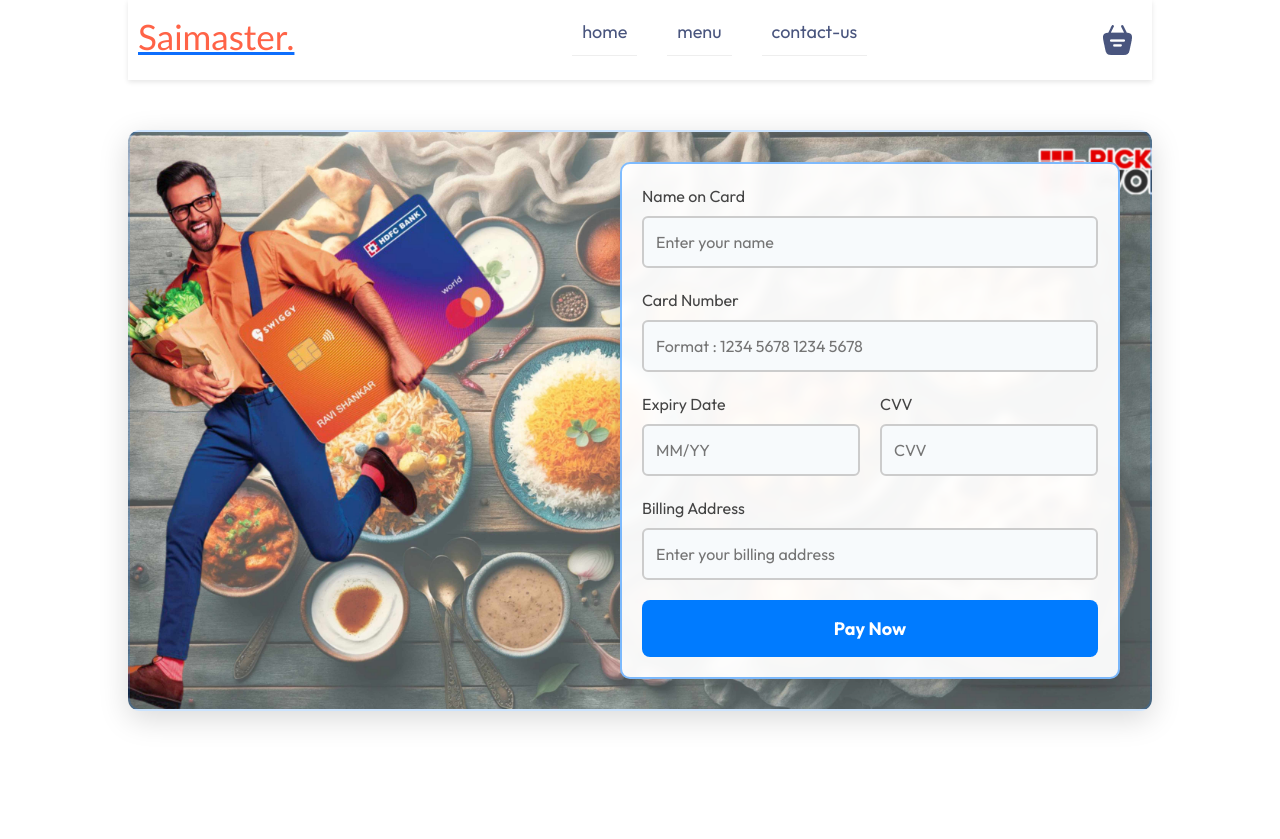
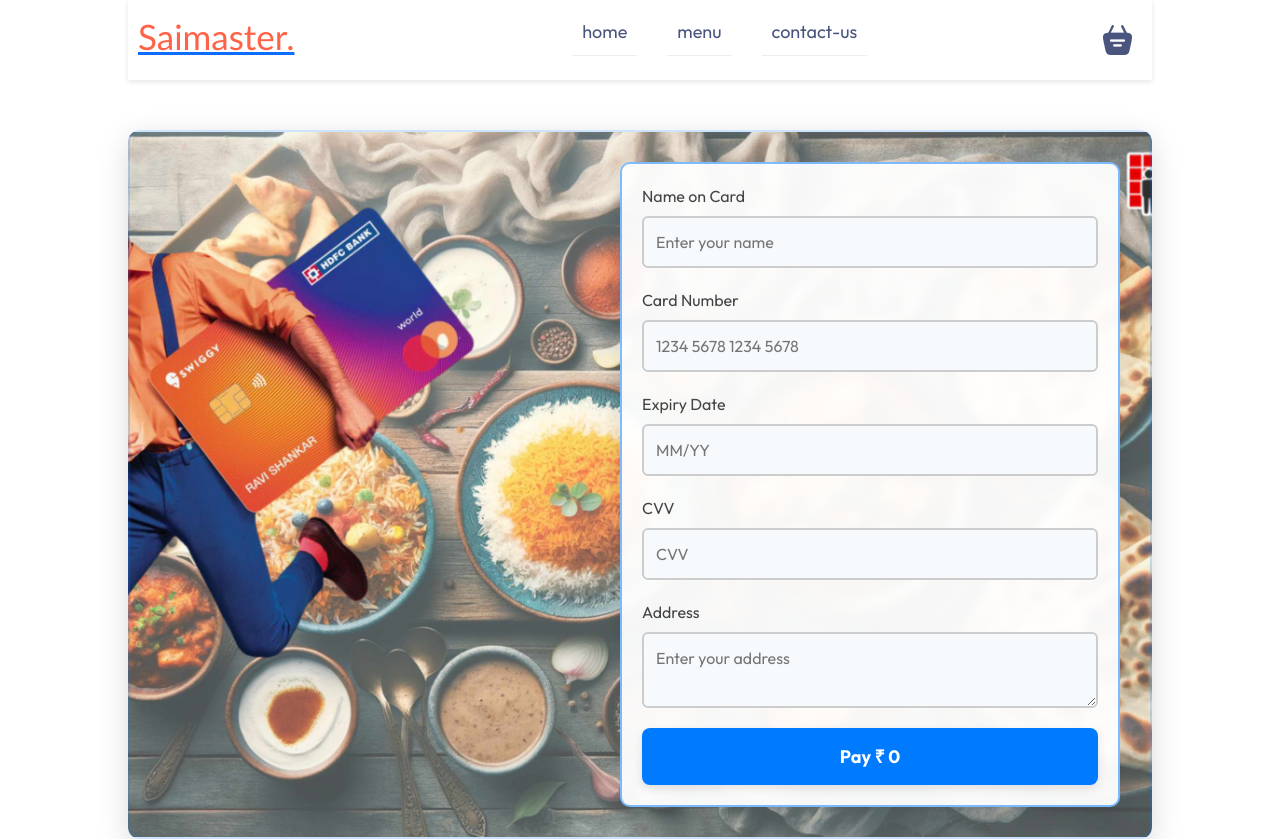
Before and after one commit to bhanualuka/react-food-delivery, a React (Create React App) app: page /payment in a window 1280 px wide. Shown: the top 839 px of the page. Built offline with nearby package versions, Linux system fonts and the light colour scheme.

Commit message:
razorpay-payment-added

```diff
--- a/package.json
+++ b/package.json
@@ -3,6 +3,8 @@
   "version": "0.1.0",
   "private": true,
   "dependencies": {
+    "@stripe/react-stripe-js": "^2.8.0",
+    "@stripe/stripe-js": "^4.4.0",
     "@testing-library/jest-dom": "^5.17.0",
     "@testing-library/react": "^13.4.0",
     "@testing-library/user-event": "^13.5.0",
--- a/public/index.html
+++ b/public/index.html
@@ -39,5 +39,6 @@
       To begin the development, run `npm start` or `yarn start`.
       To create a production bundle, use `npm run build` or `yarn build`.
     -->
+    <script src="https://checkout.razorpay.com/v1/checkout.js"></script>
   </body>
 </html>
--- a/src/App.js
+++ b/src/App.js
@@ -14,8 +14,6 @@ import ExploreMenu from "./components/ExploreMenu/ExploreMenu";
 import MenuPage from "./pages/Payment/ExploreMenuPage/MenuPage";
 
 function App() {
-  const [showLogin, setShowLogin] = useState(false);
-
   return (
     <>
       {/* <div className="jaisaimasterjaibapujimaharaj">
@@ -31,10 +29,8 @@ function App() {
         </h1>
       </div> */}
 
-      {showLogin ? <LoginPopup setShowLogin={setShowLogin} /> : <></>}
-
       <div className="app">
-        <Navbar setShowLogin={setShowLogin} />
+        <Navbar />
         {/* <Header /> */}
         <Routes>
           <Route path="/" element={<Home />} />
--- a/src/components/FoodItem/FoodItem.jsx
+++ b/src/components/FoodItem/FoodItem.jsx
@@ -10,7 +10,6 @@ const FoodItem = ({ id, name, price, description, image }) => {
   const navigate = useNavigate();
 
   const handleItemClick = () => {
-    // Navigate to the detail page for the clicked food item
     navigate(`/food/${id}`);
   };
 
@@ -32,7 +31,7 @@ const FoodItem = ({ id, name, price, description, image }) => {
         </div>
 
         <p className="food-item-desc">{description}</p>
-        <p className="food-item-price">${price}</p>
+        <p className="food-item-price"> &#8377; {price}</p>
       </div>
     </div>
   );
--- a/src/components/Navbar/Navbar.jsx
+++ b/src/components/Navbar/Navbar.jsx
@@ -70,7 +70,7 @@ const Navbar = () => {
             <img src={assets.basket_icon} alt="Cart" />
             {/* <BsCart4 /> */}
           </Link>
-          {/* Displaying  count of unique items in the cart */}
+          {/* Displaying  count of unique items on the cart logo */}
           <div className={getUniqueCartCount() === 0 ? "" : "dot"}>
             {getUniqueCartCount() > 0 && <span>{getUniqueCartCount()}</span>}
           </div>
--- a/src/pages/Payment/Payment.css
+++ b/src/pages/Payment/Payment.css
@@ -1,46 +1,40 @@
 /* Container Styling */
 .payment-page {
   display: flex;
-  justify-content: center; /* Center the content horizontally */
-  padding: 50px 0; /* Add some padding at the top and bottom */
+  justify-content: center;
+  padding: 50px 0;
 }
 
 .payment-container {
   display: flex;
-  justify-content: flex-end; /* Form is aligned to the right */
+  justify-content: flex-end;
   align-items: center;
   max-width: 1200px;
   width: 100%;
   padding: 30px;
-  background: url("/public/CardOffer.jpg") no-repeat center center; /* Added background image */
-  background-size: cover; /* Ensures the image covers the entire container */
+  background: url("/public/CardOffer.jpg") no-repeat center center;
+  background-size: cover;
   border-radius: 12px;
-  border: 2px solid rgba(0, 123, 255, 0.2); /* Light blue border for a soft touch */
+  border: 2px solid rgba(0, 123, 255, 0.2);
   box-shadow: 0 8px 30px rgba(0, 0, 0, 0.15);
   text-align: center;
-  min-height: 500px; /* Set a minimum height for the container */
+  min-height: 500px;
 }
 
-/* Real-time Border on Right-Side Form */
 .payment-form {
-  max-width: 500px; /* Limit the width of the form */
+  max-width: 500px;
   width: 100%;
   display: flex;
   flex-direction: column;
   gap: 20px;
-  margin-left: auto; /* Push the form to the right */
+  margin-left: auto;
   padding: 20px;
-  border: 2px solid rgba(0, 123, 255, 0.5); /* Real-time right-side border */
-  border-radius: 10px; /* Rounded corners */
-  background-color: rgba(
-    255,
-    255,
-    255,
-    0.95
-  ); /* Semi-transparent white background */
-  box-shadow: 0 10px 25px rgba(0, 0, 0, 0.1); /* Soft shadow for a realistic effect */
-  backdrop-filter: blur(5px); /* Add slight blur to make the form stand out */
-  text-align: left; /* Align text to the left */
+  border: 2px solid rgba(0, 123, 255, 0.5);
+  border-radius: 10px;
+  background-color: rgba(255, 255, 255, 0.95);
+  box-shadow: 0 10px 25px rgba(0, 0, 0, 0.1);
+  backdrop-filter: blur(5px);
+  text-align: left;
 }
 
 .form-group {
@@ -54,7 +48,8 @@
   margin-bottom: 8px;
 }
 
-.form-group input {
+.form-group input,
+.form-group textarea {
   padding: 12px;
   font-size: 16px;
   border: 2px solid #ccc;
@@ -63,24 +58,20 @@
   background-color: #f7fafc;
 }
 
-.form-group input:focus {
+.form-group input:focus,
+.form-group textarea:focus {
   border-color: #007bff;
   box-shadow: 0 0 8px rgba(0, 123, 255, 0.5);
 }
 
-.form-group-inline {
-  display: flex;
-  justify-content: space-between;
-  gap: 20px;
+.error {
+  color: red;
+  font-size: 14px;
+  margin-top: 5px;
 }
 
-.form-group-inline .form-group {
-  flex: 1;
-  min-width: 0;
-}
-
-/* Button Styling */
-.payment-btn {
+/* Pay Button Styling */
+.pay-button {
   width: 100%;
   padding: 15px;
   background-color: #007bff;
@@ -90,13 +81,20 @@
   font-size: 18px;
   font-weight: bold;
   cursor: pointer;
-  transition: background-color 0.3s ease, transform 0.3s ease;
+  transition: background-color 0.3s ease, transform 0.3s ease,
+    box-shadow 0.3s ease;
+  box-shadow: 0 4px 10px rgba(0, 0, 0, 0.1);
 }
 
-.payment-btn:hover {
+.pay-button:hover {
   background-color: #0056b3;
-  box-shadow: 0 4px 15px rgba(0, 123, 255, 0.5);
-  transform: translateY(-2px); /* Adds a small hover effect */
+  box-shadow: 0 6px 15px rgba(0, 0, 0, 0.2);
+  transform: translateY(-2px);
+}
+
+.pay-button:focus {
+  outline: none;
+  box-shadow: 0 0 8px rgba(0, 123, 255, 0.5);
 }
 
 /* Modal Popup Styling */
@@ -106,7 +104,7 @@
   left: 0;
   width: 100%;
   height: 100%;
-  background-color: rgba(0, 0, 0, 0.75);
+  background-color: rgba(0, 0, 0, 0.8);
   display: flex;
   align-items: center;
   justify-content: center;
@@ -114,66 +112,47 @@
 
 .modal-content {
   background-color: #fff;
-  padding: 40px;
+  padding: 30px;
   border-radius: 12px;
   text-align: center;
   width: 90%;
-  max-width: 450px;
-  box-shadow: 0 10px 40px rgba(0, 0, 0, 0.3);
+  max-width: 400px;
+  box-shadow: 0 15px 30px rgba(0, 0, 0, 0.3);
 }
 
-.modal-header {
-  display: flex;
-  align-items: center;
-  justify-content: center;
+.modal-content h2 {
+  font-size: 28px;
+  color: #28a745;
   margin-bottom: 20px;
 }
 
-.checkmark {
-  font-size: 50px;
-  color: green;
-  margin-right: 15px;
+.modal-content p {
+  font-size: 18px;
+  color: #333;
+  margin-bottom: 30px;
 }
 
-h3 {
-  font-size: 24px;
-  color: #333;
-  font-weight: bold;
+.modal-content button {
+  padding: 12px 25px;
+  background-color: #007bff;
+  color: white;
+  border: none;
+  border-radius: 8px;
+  font-size: 16px;
+  cursor: pointer;
+  transition: background-color 0.3s ease, transform 0.3s ease;
 }
 
-p {
-  font-size: 18px;
-  color: #555;
-}
-
-.close-btn {
-  margin-top: 25px;
-  padding: 12px 30px;
-  background-color: #ff4d4f;
-  color: #fff;
-  border: none;
-  border-radius: 8px;
-  cursor: pointer;
-  font-size: 16px;
-  transition: background-color 0.3s ease;
-}
-
-.close-btn:hover {
-  background-color: #e60000;
-}
-
-/* Error message styling */
-.error {
-  color: red;
-  font-size: 14px;
-  margin-top: 5px;
+.modal-content button:hover {
+  background-color: #0056b3;
+  transform: translateY(-2px);
 }
 
 /* Responsive Design */
 @media screen and (max-width: 768px) {
   .payment-page {
-    flex-direction: column; /* Stack the image and form vertically */
-    align-items: center; /* Center the content */
+    flex-direction: column;
+    align-items: center;
   }
 
   .payment-container {
@@ -182,11 +161,13 @@ p {
   }
 
   .payment-form {
-    margin-left: 0; /* Remove left margin for smaller screens */
-    border: 1px solid rgba(0, 123, 255, 0.5); /* Thinner border for smaller screens */
+    margin-left: 0;
+    border: 1px solid rgba(0, 123, 255, 0.5);
+    padding: 15px;
   }
 
   .modal-content {
     width: 90%;
+    padding: 20px;
   }
 }
--- a/src/pages/Payment/Payment.jsx
+++ b/src/pages/Payment/Payment.jsx
@@ -1,7 +1,10 @@
-import React, { useState } from "react";
+import React, { useState, useEffect } from "react";
 import "./Payment.css";
+import { useLocation } from "react-router-dom";
 
 const Payment = () => {
+  const { state } = useLocation();
+  const [totalAmount, setTotalAmount] = useState(0);
   const [formData, setFormData] = useState({
     name: "",
     cardNumber: "",
@@ -13,10 +16,16 @@ const Payment = () => {
   const [errors, setErrors] = useState({});
   const [showModal, setShowModal] = useState(false);
 
+  useEffect(() => {
+    if (state && state.totalAmount) {
+      setTotalAmount(state.totalAmount + 2); // Add delivery fee if applicable
+    }
+  }, [state]);
+
   const validateForm = () => {
     const newErrors = {};
 
-    // Name validation (letters and spaces only)
+    // Name validation
     const nameRegex = /^[A-Za-z\s]+$/;
     if (!nameRegex.test(formData.name)) {
       newErrors.name = "Name should contain only letters and spaces.";
@@ -33,13 +42,13 @@ const Payment = () => {
         "Card number must be 16 digits, formatted as '1234 5678 1234 5678'.";
     }
 
-    // Expiry validation (MM/YY format)
+    // Expiry validation
     const expiryRegex = /^(0[1-9]|1[0-2])\/([0-9]{2})$/;
     if (!expiryRegex.test(formData.expiry)) {
       newErrors.expiry = "Expiry must be in MM/YY format.";
     }
 
-    // CVV validation (exactly 3 digits)
+    // CVV validation
     const cvvRegex = /^\d{3}$/;
     if (!cvvRegex.test(formData.cvv)) {
       newErrors.cvv = "CVV must be exactly 3 digits.";
@@ -52,27 +61,64 @@ const Payment = () => {
   const handleSubmit = (e) => {
     e.preventDefault();
     if (validateForm()) {
-      setShowModal(true);
+      displayRazorpay();
+    }
+  };
 
-      // Reset form data
-      setFormData({
-        name: "",
-        cardNumber: "",
-        expiry: "",
-        cvv: "",
-        address: "",
+  const loadScript = (src) => {
+    return new Promise((resolve) => {
+      const script = document.createElement("script");
+      script.src = src;
+      script.onload = () => {
+        resolve(true);
+      };
+      script.onerror = () => {
+        resolve(false);
+      };
+      document.body.appendChild(script);
     });
+  };
+
+  const displayRazorpay = async () => {
+    const res = await loadScript(
+      "https://checkout.razorpay.com/v1/checkout.js"
+    );
+
+    if (!res) {
+      alert("Razorpay SDK failed to load. Are you online?");
+      return;
     }
+
+    const options = {
+      key: "rzp_test_t39ikL4S4xXpRt",
+      currency: "INR",
+      amount: totalAmount * 100, // Convert amount to paise
+      name: formData.name, // Use the name entered by the user
+      description: "Test Transaction",
+      handler: function (response) {
+        alert(
+          "Payment Successful! Payment ID: " + response.razorpay_payment_id
+        );
+        setShowModal(true); // Show success modal
+      },
+      prefill: {
+        name: formData.name,
+        email: "yourname@example.com", // You can add form data for email
+        contact: "9999999999", // Add user contact number if available
+      },
+    };
+
+    const paymentObject = new window.Razorpay(options);
+    paymentObject.open();
   };
 
   const handleChange = (e) => {
     const { id, value } = e.target;
 
-    // Format card number to include spaces every 4 digits
     if (id === "cardNumber") {
       const formattedValue = value
-        .replace(/\s+/g, "") // Remove existing spaces
-        .replace(/(\d{4})(?=\d)/g, "$1 "); // Add space after every 4 digits
+        .replace(/\s+/g, "")
+        .replace(/(\d{4})(?=\d)/g, "$1 ");
       setFormData({ ...formData, [id]: formattedValue });
     } else {
       setFormData({ ...formData, [id]: value });
@@ -81,13 +127,19 @@ const Payment = () => {
 
   const closeModal = () => {
     setShowModal(false);
+    // Reset form data after the modal is closed
+    setFormData({
+      name: "",
+      cardNumber: "",
+      expiry: "",
+      cvv: "",
+      address: "",
+    });
   };
 
   return (
     <div className="payment-page">
       <div className="payment-container">
-        <div className="paymentFrom"></div>
-
         <form className="payment-form" onSubmit={handleSubmit}>
           <div className="form-group">
             <label htmlFor="name">Name on Card</label>
@@ -109,13 +161,12 @@ const Payment = () => {
               id="cardNumber"
               value={formData.cardNumber}
               onChange={handleChange}
-              placeholder="Format : 1234 5678 1234 5678"
+              placeholder="1234 5678 1234 5678"
               required
             />
             {errors.cardNumber && <p className="error">{errors.cardNumber}</p>}
           </div>
 
-          <div className="form-group-inline">
           <div className="form-group">
             <label htmlFor="expiry">Expiry Date</label>
             <input
@@ -141,39 +192,33 @@ const Payment = () => {
             />
             {errors.cvv && <p className="error">{errors.cvv}</p>}
           </div>
-          </div>
 
           <div className="form-group">
-            <label htmlFor="address">Billing Address</label>
-            <input
-              type="text"
+            <label htmlFor="address">Address</label>
+            <textarea
               id="address"
               value={formData.address}
               onChange={handleChange}
-              placeholder="Enter your billing address"
+              placeholder="Enter your address"
               required
             />
           </div>
-          <button type="submit" className="payment-btn">
-            Pay Now
+
+          <button type="submit" className="pay-button">
+            Pay &#8377; {totalAmount}
           </button>
         </form>
+      </div>
 
       {showModal && (
         <div className="modal-overlay">
           <div className="modal-content">
-              <div className="modal-header">
-                <span className="checkmark">&#10003;</span>
-                <h3>Order Successful!</h3>
-              </div>
-              <p>Your order has been successfully placed.</p>
-              <button onClick={closeModal} className="close-btn">
-                Close
-              </button>
+            <h2>Payment Successful</h2>
+            <p>Your payment was processed successfully.</p>
+            <button onClick={closeModal}>Close</button>
           </div>
         </div>
       )}
-      </div>
     </div>
   );
 };
```
Also changed, not shown: src/components/FoodDetails/FoodDetail.jsx (+7 -8 lines), src/components/Header/Header.css (+7 -9 lines), src/context/StoreContext.jsx (+6 -6 lines), src/pages/Cart/Cart.css (+20 -1 lines), src/pages/Cart/Cart.jsx (+14 -5 lines), 1 other file (tests, documents, lock files or other folders). Lines whose indentation alone changed are shown as unchanged.
